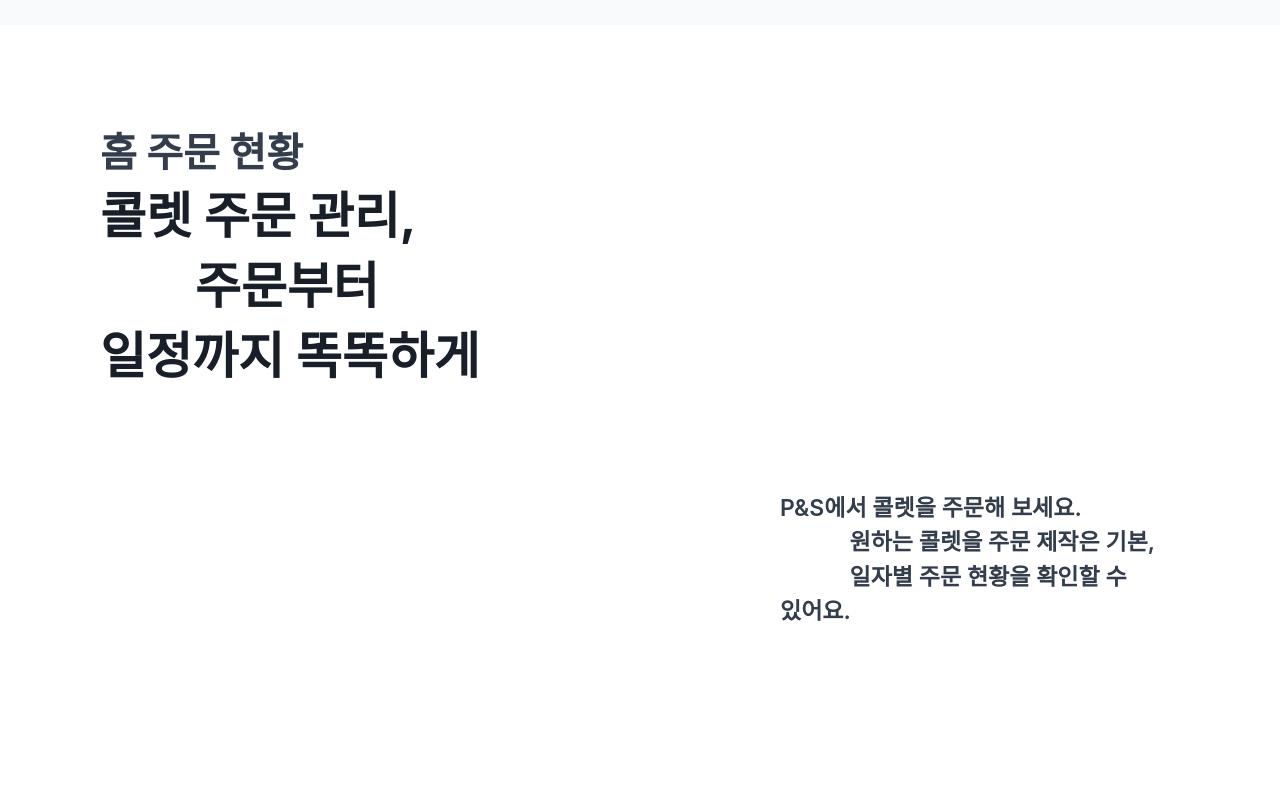
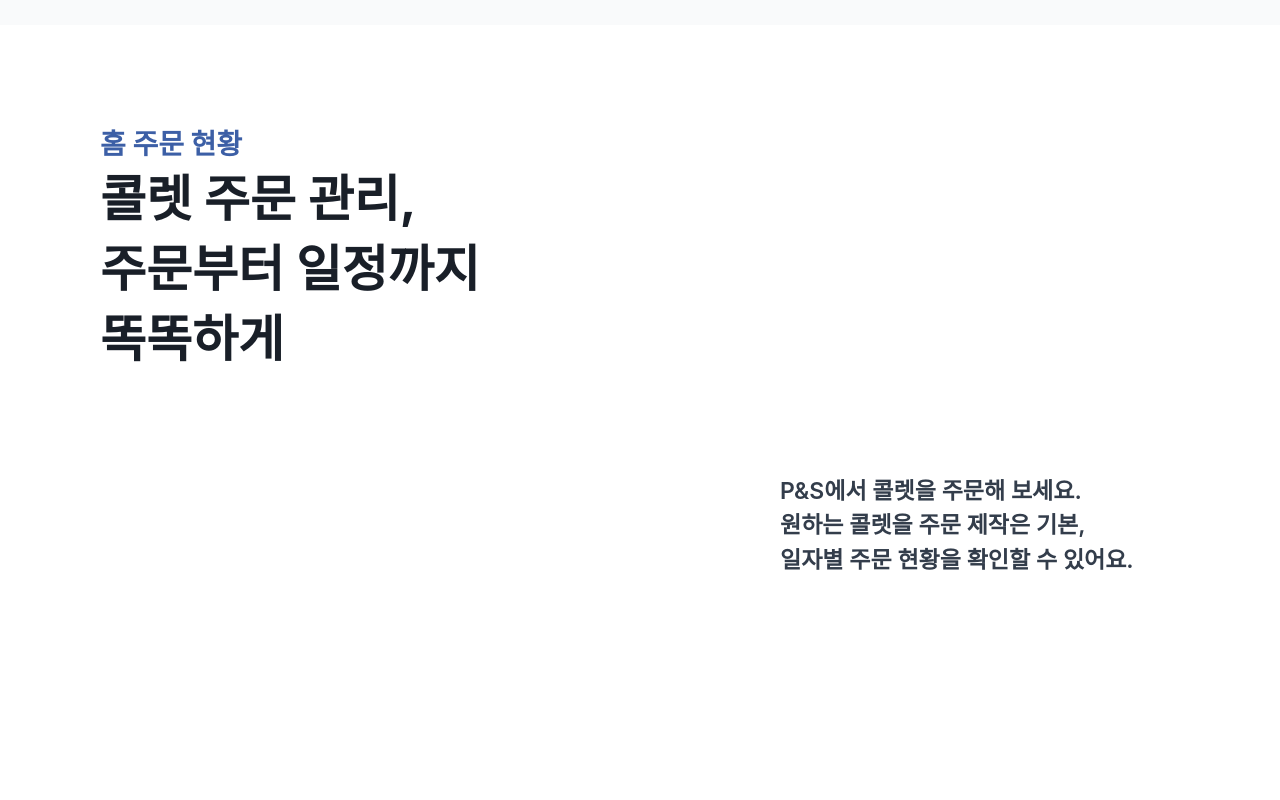
Before and after one commit to kyubumjang/pns-fe, a Next.js app: page / in a window 1280 px wide. Shown: the part 1380-2180 px from the top of the page. Built offline with nearby package versions, Linux system fonts and the light colour scheme; a web font is replaced by a local one.

Commit message:
fix: modify text components style and ImgBgWrapper style

```diff
--- a/src/components/common/Text/Text.tsx
+++ b/src/components/common/Text/Text.tsx
@@ -27,6 +27,7 @@
         font-weight: 700;
         line-height: 1.4;
         color: rgb(0, 0, 0);
+        white-space: pre-line;
       `;
     if (tag === 'h2')
       return css`
@@ -34,13 +35,15 @@
         font-weight: 700;
         line-height: 1.4;
         color: #191f28;
+        white-space: pre-line;
       `;
     if (tag === 'h3')
       return css`
-        font-size: 40px;
+        font-size: 28px;
         font-weight: 700;
         line-height: 1.4;
-        color: rgb(51, 61, 75);
+        color: #3c5fa6;
+        white-space: pre-line;
       `;
     if (tag === 'h4')
       return css`
@@ -48,6 +51,7 @@
         font-weight: 600;
         line-height: 1.5;
         color: rgb(51, 61, 75);
+        white-space: pre-line;
       `;
     if (tag === 'h5')
       return css`
@@ -55,6 +59,7 @@
         font-weight: 600;
         line-height: 1.5;
         color: rgb(107, 118, 132);
+        white-space: pre-line;
       `;
     if (tag === 'h6')
       return css`
@@ -62,6 +67,7 @@
         font-weight: 600;
         line-height: 1.5;
         color: #333d4b;
+        white-space: pre-line;
       `;
     if (tag === 'p')
       return css`
@@ -69,6 +75,7 @@
         font-weight: 700;
         line-height: 1.6;
         color: #191f28;
+        white-space: pre-line;
       `;
     if (tag === 'span')
       return css`
@@ -76,11 +83,13 @@
         font-weight: 600;
         line-height: 1.5;
         color: rgb(51, 61, 75);
+        white-space: pre-line;
       `;
     return css`
       font-size: ${fontSize};
       font-weight: ${fontWeight};
       color: ${color};
+      white-space: pre-line;
     `;
   };
 
--- a/src/templates/main/Introduce/Introduce.styles.ts
+++ b/src/templates/main/Introduce/Introduce.styles.ts
@@ -16,6 +16,7 @@
 });
 
 export const ImgBgWrapper = styled('div')({
+  position: 'relative',
   width: 'auto',
   height: '100vh',
   zIndex: -1,
```
